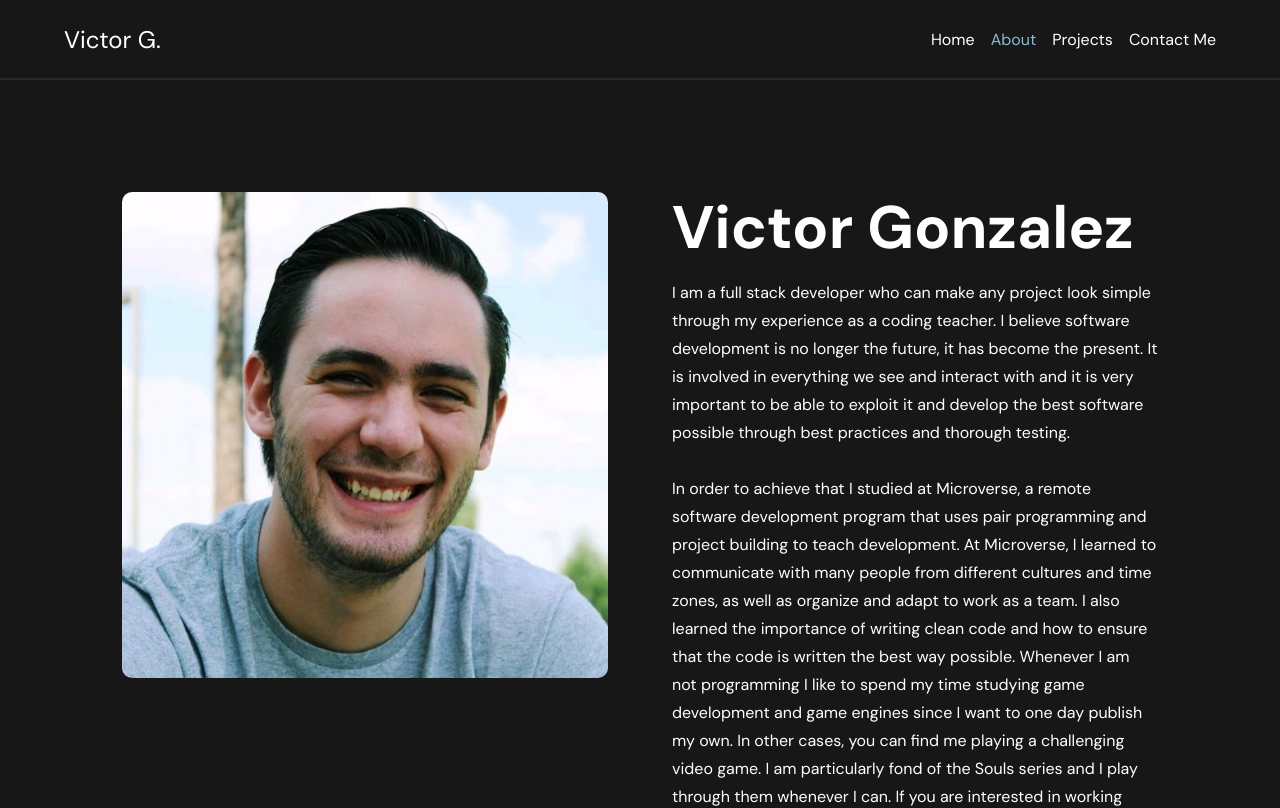
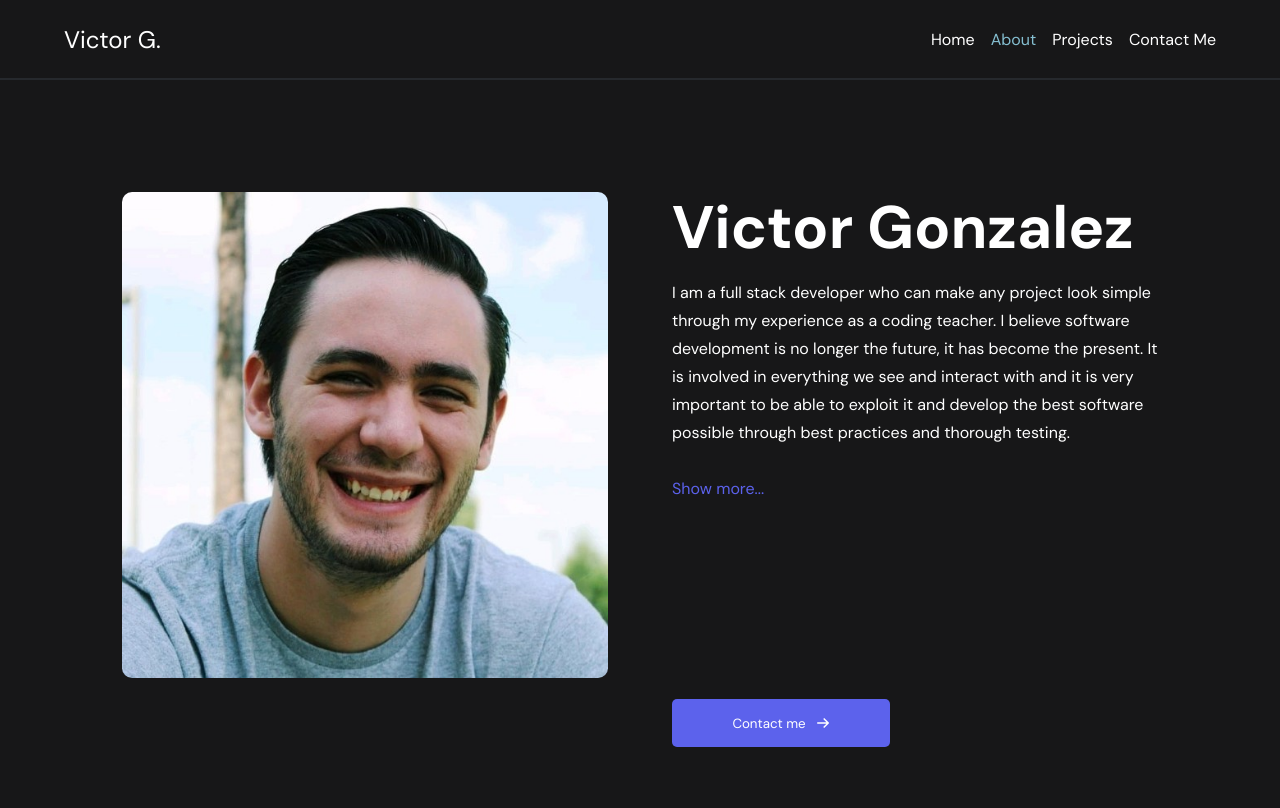
Before and after one commit to Vgonma/Profesional-Portfolio, a React (Vite) app: page /about in a window 1280 px wide. Shown: the top 808 px of the page. Built offline with nearby package versions, Linux system fonts and the light colour scheme.

Commit message:
add show more see less button to about me page

```diff
--- a/src/App.css
+++ b/src/App.css
@@ -394,6 +394,11 @@ img {
   gap: 1rem;
 }
 
+.show-hide{
+  color: var(--primary);
+  cursor: pointer;
+}
+
 .aboutme-btn {
   grid-column: 2;
 }
--- a/src/components/pages/AboutPage.jsx
+++ b/src/components/pages/AboutPage.jsx
@@ -12,25 +12,21 @@ import template from '../../assets/icons/template.svg'
 import phone from '../../assets/icons/device-mobile.svg'
 import world from '../../assets/icons/worldwide.png'
 
-const fullText = `I am a full stack developer who can make any project look simple through my experience as a coding teacher. I believe software development is no longer the future, it has become the present. It is involved in everything we see and interact with and it is very important to be able to exploit it and develop the best software possible through best practices and thorough testing.
-<br><br>
-In order to achieve that I studied at  Microverse, a remote software development program that uses pair programming and project building to teach development. At Microverse, I learned to communicate with many people from different cultures and time zones, as well as organize and adapt to work as a team. I also learned the importance of writing clean code and how to ensure that the code is written the best way possible.\nWhenever I am not programming I like to spend my time studying game development and game engines since I want to one day publish my own. In other cases, you can find me playing a challenging video game. I am particularly fond of the Souls series and I play through them whenever I can.\nIf you are interested in working together don’t hesitate to contact me. I am always open.`;
-
-const shortText = `I am a full stack developer who can make any project look simple through my experience as a coding teacher. I believe software development is no longer the future, it has become the present. It is involved in everything we see and interact with and it is very important to be able to exploit it and develop the best software possible through best practices and thorough testing.
-`
 
 
+const shortText = <p>I am a full stack developer who can make any project look simple through my experience as a coding teacher. I believe software development is no longer the future, it has become the present. It is involved in everything we see and interact with and it is very important to be able to exploit it and develop the best software possible through best practices and thorough testing.</p>
+
+const fullText = <p>I am a full stack developer who can make any project look simple through my experience as a coding teacher. I believe software development is no longer the future, it has become the present. It is involved in everything we see and interact with and it is very important to be able to exploit it and develop the best software possible through best practices and thorough testing.
+<br/><br/>
+In order to achieve that I studied at  Microverse, a remote software development program that uses pair programming and project building to teach development. At Microverse, I learned to communicate with many people from different cultures and time zones, as well as organize and adapt to work as a team. I also learned the importance of writing clean code and how to ensure that the code is written the best way possible.<br/><br/>Whenever I am not programming I like to spend my time studying game development and game engines since I want to one day publish my own. In other cases, you can find me playing a challenging video game. I am particularly fond of the Souls series and I play through them whenever I can.\nIf you are interested in working together don’t hesitate to contact me. I am always open.</p>
+
 function AboutPage() {
-  const [text, setText] = useState(fullText);
-  const [showMore, setShowMore] = useState(false);
+  const [text, setText] = useState(shortText);
+  const [showMore, setShowMore] = useState(true);
   // const textArea = document.getElementById('textArea');
 
-
-  useEffect(() => {
-    document.getElementById('textArea').innerHTML = text;
-  },[text])
-
   function changeTextLength() {
+    setShowMore(!showMore);
 
   }
 
@@ -43,9 +39,15 @@ function AboutPage() {
           </div>
           <div className="aboutme-text-container">
             <h1 className="aboutme-title title--big">Victor Gonzalez</h1>
-            <p id="textArea" className="about-card-p">
-              {text} <br/> <span onClick={changeTextLength}>more...</span>
-            </p>
+            <div id="textArea" className="about-card-p">
+              {
+                showMore ?
+                  <> {shortText} <br/> <span className="show-hide" onClick={changeTextLength}>Show more...</span></>
+                :
+                  <> {fullText} <br/> <span className="show-hide" onClick={changeTextLength}>...see less</span></>
+
+              }
+            </div>
           </div>
           <button className="aboutme-btn btn btn--m btn--blue">
                 <Link to="/contact">Contact me</Link>
```
